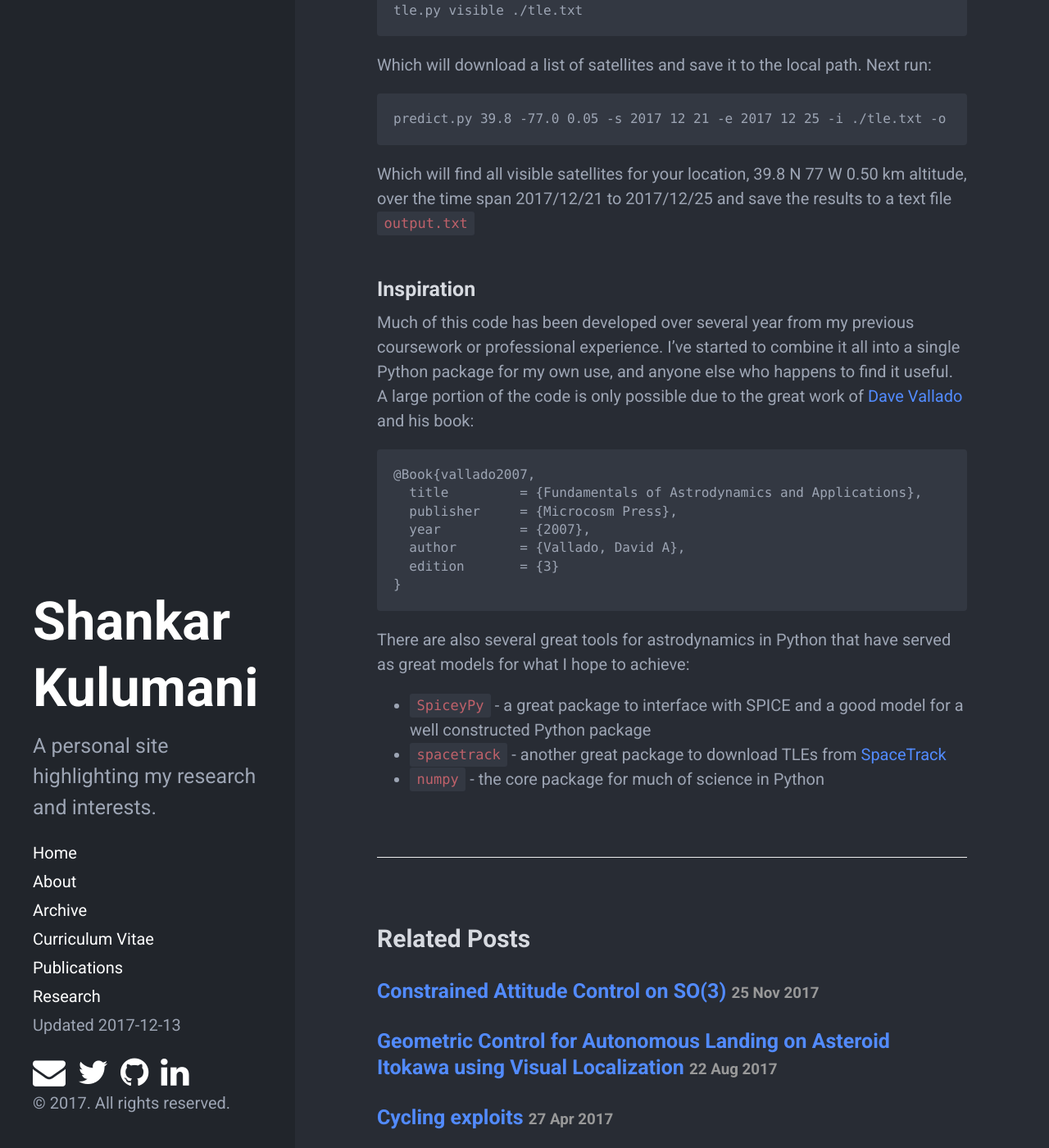
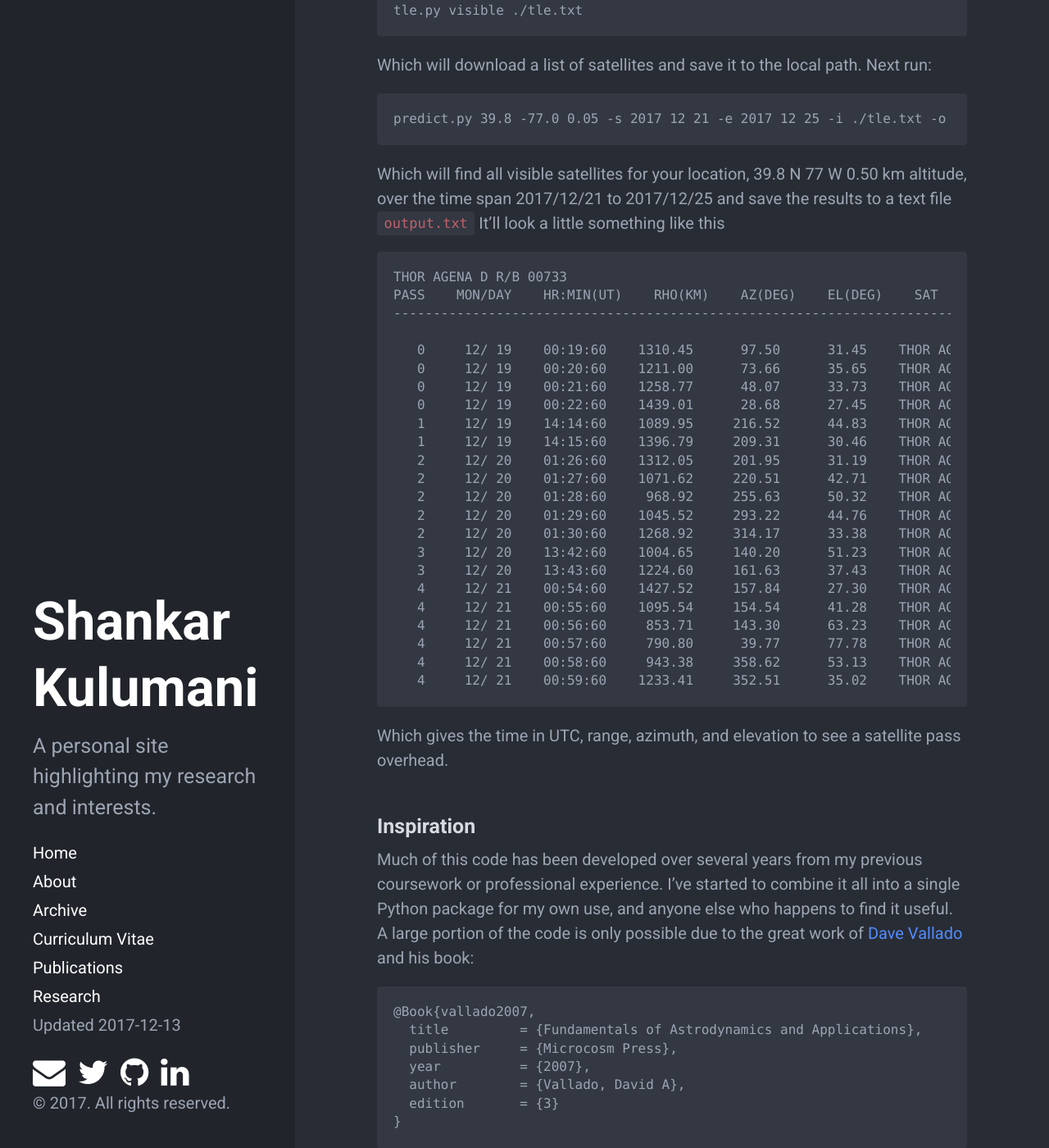
Before and after one commit to skulumani/skulumani.github.io, a Jekyll site: the page built from _posts/2017-12-21-python-astro.md, in a window 1280 px wide and 1400 px high, scrolled down 1386 px. Shown: the whole window at 82% size. Built offline with Jekyll 4.4.1, drawn with Linux system fonts in a browser that asks for light colours; nearby versions of some CDN libraries; some of the changed text lies outside the part shown.

Commit message:
Update code with some output

```diff
--- a/_posts/2017-12-21-python-astro.md
+++ b/_posts/2017-12-21-python-astro.md
@@ -70,11 +70,39 @@ predict.py 39.8 -77.0 0.05 -s 2017 12 21 -e 2017 12 25 -i ./tle.txt -o ./output.
 ~~~
 
 Which will find all visible satellites for your location, 39.8 N 77 W 0.50 km altitude, over the time span 2017/12/21 to 2017/12/25 and save the results to a text file `output.txt`
+It'll look a little something like this
 
+~~~
+THOR AGENA D R/B 00733
+PASS    MON/DAY    HR:MIN(UT)    RHO(KM)    AZ(DEG)    EL(DEG)    SAT
+-------------------------------------------------------------------------------
+
+   0     12/ 19    00:19:60    1310.45      97.50      31.45    THOR AGENA D R/B
+   0     12/ 19    00:20:60    1211.00      73.66      35.65    THOR AGENA D R/B
+   0     12/ 19    00:21:60    1258.77      48.07      33.73    THOR AGENA D R/B
+   0     12/ 19    00:22:60    1439.01      28.68      27.45    THOR AGENA D R/B
+   1     12/ 19    14:14:60    1089.95     216.52      44.83    THOR AGENA D R/B
+   1     12/ 19    14:15:60    1396.79     209.31      30.46    THOR AGENA D R/B
+   2     12/ 20    01:26:60    1312.05     201.95      31.19    THOR AGENA D R/B
+   2     12/ 20    01:27:60    1071.62     220.51      42.71    THOR AGENA D R/B
+   2     12/ 20    01:28:60     968.92     255.63      50.32    THOR AGENA D R/B
+   2     12/ 20    01:29:60    1045.52     293.22      44.76    THOR AGENA D R/B
+   2     12/ 20    01:30:60    1268.92     314.17      33.38    THOR AGENA D R/B
+   3     12/ 20    13:42:60    1004.65     140.20      51.23    THOR AGENA D R/B
+   3     12/ 20    13:43:60    1224.60     161.63      37.43    THOR AGENA D R/B
+   4     12/ 21    00:54:60    1427.52     157.84      27.30    THOR AGENA D R/B
+   4     12/ 21    00:55:60    1095.54     154.54      41.28    THOR AGENA D R/B
+   4     12/ 21    00:56:60     853.71     143.30      63.23    THOR AGENA D R/B
+   4     12/ 21    00:57:60     790.80      39.77      77.78    THOR AGENA D R/B
+   4     12/ 21    00:58:60     943.38     358.62      53.13    THOR AGENA D R/B
+   4     12/ 21    00:59:60    1233.41     352.51      35.02    THOR AGENA D R/B
+~~~
+
+Which gives the time in UTC, range, azimuth, and elevation to see a satellite pass overhead.
 
 ### Inspiration
 
-Much of this code has been developed over several year from my previous coursework or professional experience.
+Much of this code has been developed over several years from my previous coursework or professional experience.
 I've started to combine it all into a single Python package for my own use, and anyone else who happens to find it useful.
 A large portion of the code is only possible due to the great work of [Dave Vallado](https://www.celestrak.com/software/vallado-sw.asp) and his book:
 
@@ -90,6 +118,6 @@ A large portion of the code is only possible due to the great work of [Dave Vall
 
 There are also several great tools for astrodynamics in Python that have served as great models for what I hope to achieve:
 
-* [`SpiceyPy`](https://github.com/AndrewAnnex/SpiceyPy) - a great package to interface with SPICE and a good model for a well constructed Python package
+* [`SpiceyPy`](https://github.com/AndrewAnnex/SpiceyPy) - a great package to interface with [SPICE](https://naif.jpl.nasa.gov/naif/toolkit.html) and a good model for a well constructed Python package
 * [`spacetrack`](https://github.com/python-astrodynamics/spacetrack) - another great package to download TLEs from [SpaceTrack](https://www.space-track.org)
 * [`numpy`](http://www.numpy.org/) - the core package for much of science in Python
```
